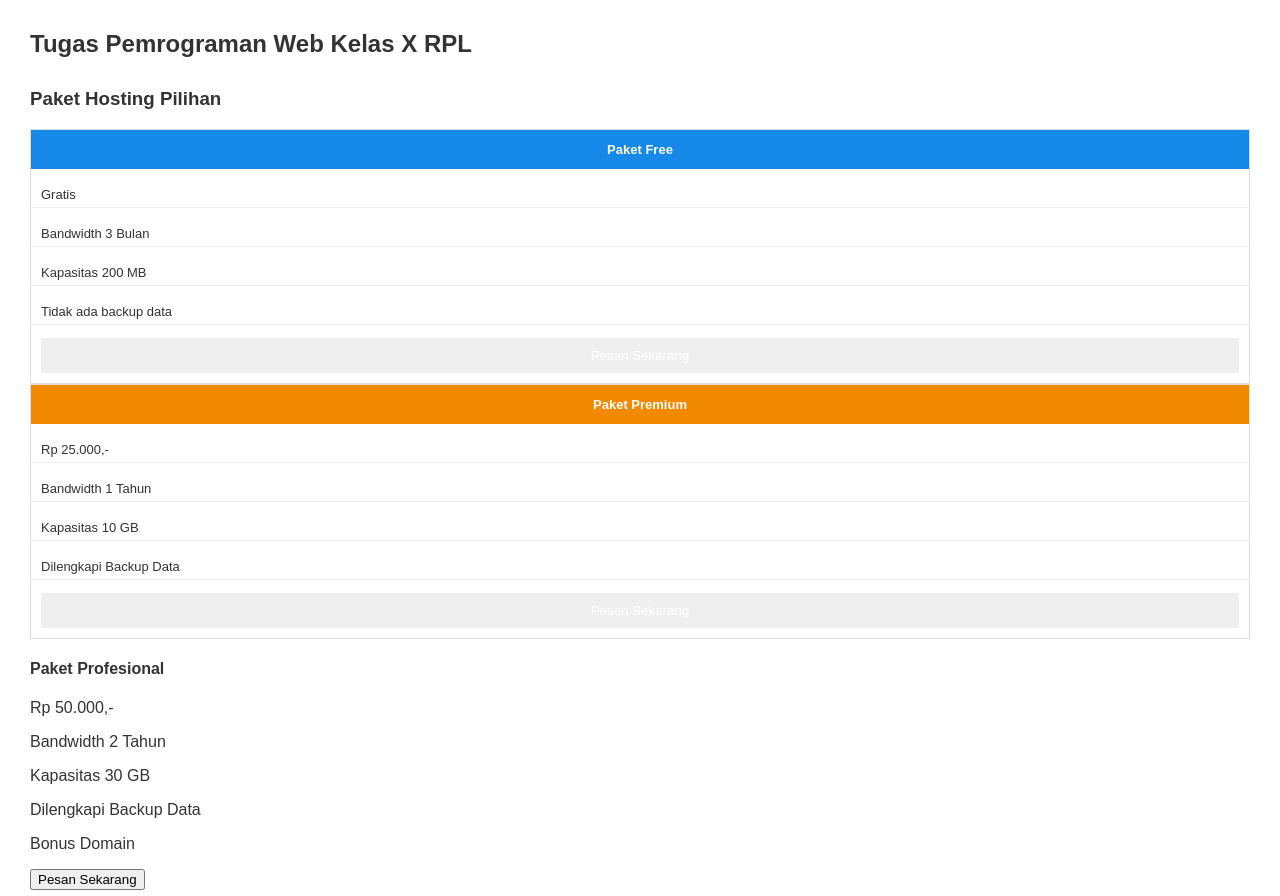
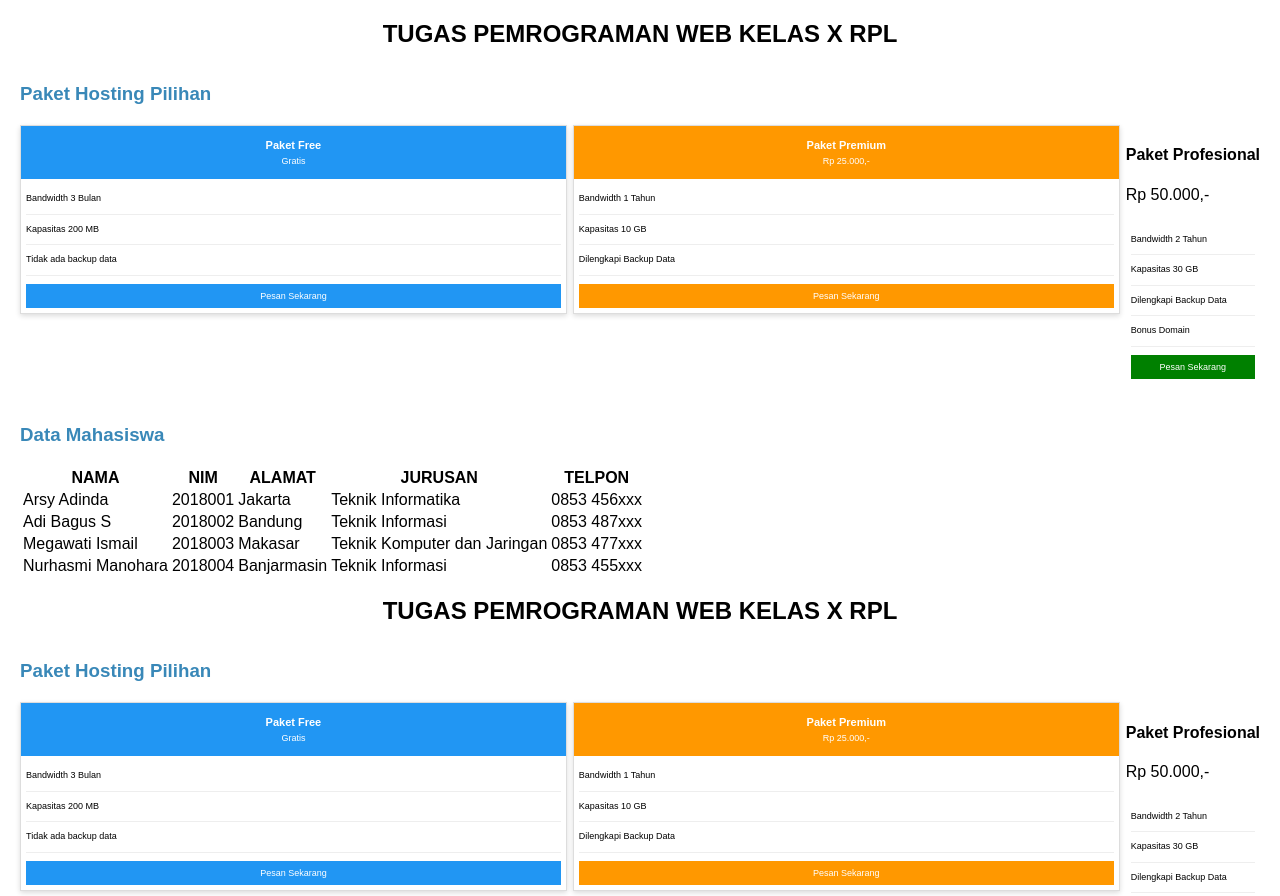
Before and after one commit to trirahayu28/lkpdpemogramancssdanhtml, a plain HTML site: page index.html in a window 1280 px wide. Shown: the top 896 px of the page. Drawn offline with Linux system fonts and the light colour scheme.

Commit message:
Update style.css

```diff
--- a/style.css
+++ b/style.css
@@ -1,126 +1,165 @@
-
 body {
     font-family: Arial, sans-serif;
-    margin: 30px;
+    margin: 20px;
     background-color: white;
-    color: #333;
 }
 
-.judul {
+h2 {
     text-align: center;
-    margin-bottom: 40px;
+    text-transform: uppercase;
+    margin-bottom: 35px;
 }
 
 h3 {
-    margin-top: 30px;
+    color: #3988b8;
+    margin-bottom: 20px;
 }
 
-/* Desain paket hosting */
-.paket-container {
+.hosting {
     display: flex;
-    gap: 15px;
-    justify-content: center;
-    align-items: stretch;
+    flex-direction: row;
+    flex-wrap: nowrap;
+    gap: 10px;
+    width: 100%;
+    align-items: flex-start;
+    margin-bottom: 40px;
 }
 
 .paket {
     flex: 1;
-    border: 1px solid #ddd;
-    text-align: left;
-    font-size: 13px;
+    min-width: 0;
+    border: 1px solid #dddddd;
+    box-shadow: 0 2px 5px #dddddd;
+    box-sizing: border-box;
+}
+
+.free {
+    background-color: #2196f3;
+    color: white;
+    text-align: center;
+    padding: 8px 2px;
+}
+
+.premium {
+    background-color: #ff9800;
+    color: white;
+    text-align: center;
+    padding: 8px 2px;
+}
+
+.profesional {
+    background-color: green;
+    color: white;
+    text-align: center;
+    padding: 8px 2px;
 }
 
 .paket h4 {
-    color: white;
-    text-align: center;
-    padding: 12px 5px;
-    margin: 0;
-}
-
-.paket .harga {
-    text-align: center;
-    margin: 8px;
+    font-size: 13px;
+    margin: 5px 0;
 }
 
 .paket p {
-    padding: 5px 10px;
-    border-bottom: 1px solid #eee;
+    font-size: 10px;
+    margin: 5px 0;
 }
 
-.free h4,
-.free button {
-    background-color: #1689e8;
+.isi {
+    padding: 7px;
 }
 
-.premium h4,
-.premium button {
-    background-color: #f28a00;
+.isi p {
+    font-size: 10px;
+    line-height: 1.5;
+    padding: 8px 0;
+    margin: 0;
+    border-bottom: 1px solid #eeeeee;
 }
 
-.profesional h4,
-.profesional button {
+.tombol {
+    width: 100%;
+    border: none;
+    color: white;
+    padding: 8px 2px;
+    margin-top: 8px;
+    font-size: 10px;
+    cursor: pointer;
+    box-sizing: border-box;
+}
+
+.biru {
+    background-color: #2196f3;
+}
+
+.orange {
+    background-color: #ff9800;
+}
+
+.hijau {
     background-color: green;
 }
 
-.paket button {
-    display: block;
-    width: calc(100% - 20px);
-    margin: 10px;
-    padding: 10px;
-    color: white;
-    border: none;
-    cursor: pointer;
-}
-
-/* Desain tabel mahasiswa */
-.tabel-responsive {
-    width: 100%;
-    overflow-x: auto;
-}
-
-table {
+#mahasiswa {
     width: 100%;
     border-collapse: collapse;
     text-align: center;
-    font-family: Georgia, serif;
-    font-size: 13px;
+    font-size: 12px;
 }
 
-th {
-    background-color: #49358c;
+#mahasiswa th {
+    background-color: #493b91;
     color: white;
-    padding: 12px 8px;
+    padding: 10px 4px;
 }
 
-td {
-    background-color: #fff0d0;
-    border: 1px solid #c9b98c;
-    padding: 12px 8px;
+#mahasiswa td {
+    background-color: #fff0d2;
+    border: 1px solid #8ca77c;
+    padding: 10px 4px;
 }
 
-tbody tr:hover td {
-    background-color: #ffe3a5;
+#mahasiswa tr:hover td {
+    background-color: #ffe2a8;
 }
 
-/* Tampilan HP */
-@media (max-width: 600px) {
-    body {
-        margin: 15px;
-    }
 
-    .paket-container {
-        flex-direction: column;
+    .hosting {
+        flex-direction: row;
+        flex-wrap: nowrap;
+        gap: 6px;
     }
 
     .paket {
-        width: 100%;
+        flex: 1 1 0;
+        min-width: 0;
     }
 
-    table {
-        min-width: 650px;
+    .paket h4 {
+        font-size: 11px;
     }
 
-    .judul {
-        font-size: 20px;
+    .paket p,
+    .isi p {
+        font-size: 9px;
+        overflow-wrap: anywhere;
+    }
+
+    .isi {
+        padding: 5px;
+    }
+
+    .tombol {
+        font-size: 9px;
+        padding: 7px 1px;
+    }
+
+    #mahasiswa {
+        font-size: 9px;
+    }
+
+    #mahasiswa th,
+    #mahasiswa td {
+        padding: 6px 2px;
+        overflow-wrap: anywhere;
     }
 }
```
